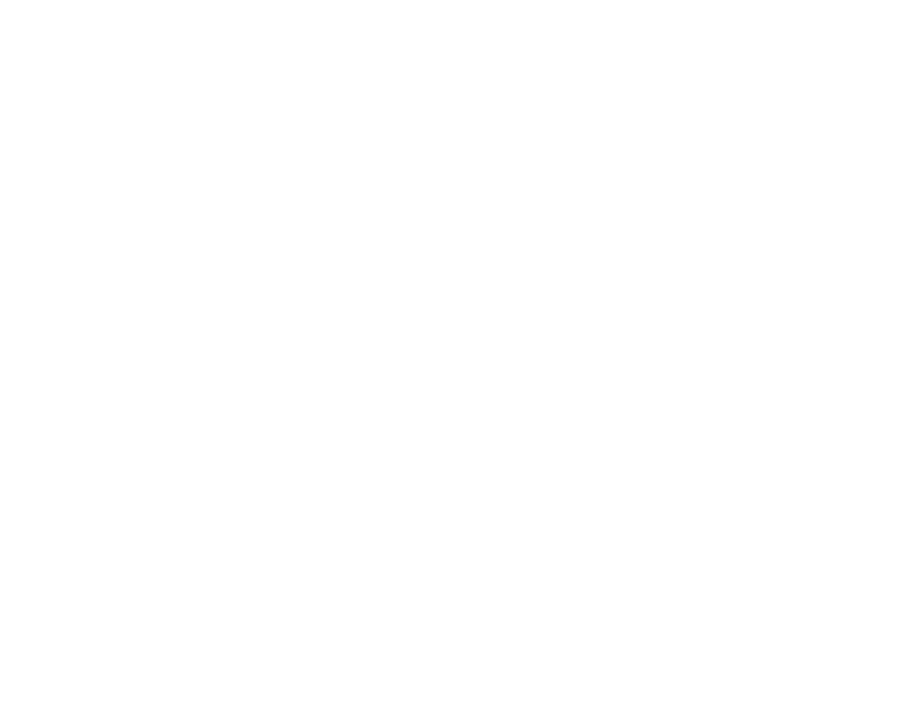
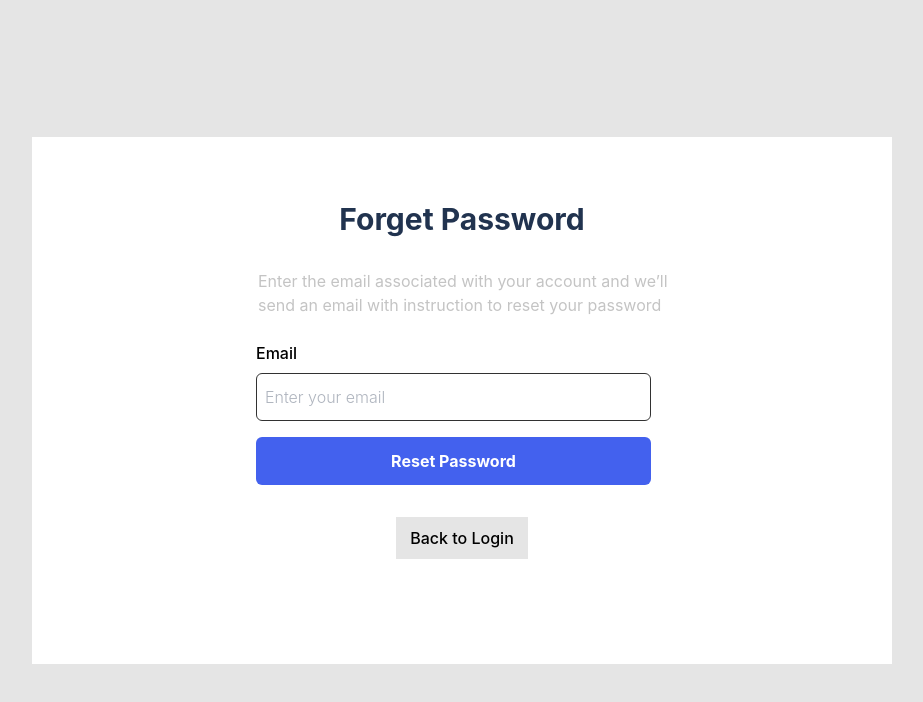
Before and after one commit to Danny4life/fintech.africa, a React (Vite) app: page /password-reset in a window 1280 px wide. Before the commit this address had no page. Shown: the top 702 px of the page, without its empty margins (178-1101 px from the left). Built offline with nearby package versions, Linux system fonts and the light colour scheme.

Commit message:
add reset password

```diff
--- a/src/App.jsx
+++ b/src/App.jsx
@@ -2,6 +2,7 @@
 import EmailVerification from "./pages/email-verification/EmailVerification"
 import Homepage from "./pages/landing-page/Homepage"
 import Login from "./pages/login/Login"
+import PasswordReset from "./pages/password-reset-verification/PasswordReset"
 import Signup from "./pages/signup/Signup"
 
 
@@ -15,6 +16,7 @@
         <Route exact path="/signup"  element={<Signup />}/>
         <Route exact path="/email-verification"  element={<EmailVerification />}/>
         <Route exact path="/login"  element={<Login />}/>
+        <Route exact path="/password-reset"  element={<PasswordReset />}/>
       </Routes>
       </BrowserRouter>
 
--- a/src/pages/login/Login.jsx
+++ b/src/pages/login/Login.jsx
@@ -50,7 +50,7 @@
                                 />
                             </div>
                             <div className="mb-6">
-                                <Link to="/" className="ml-6
+                                <Link to="/password-reset" className="ml-6
                                     lg:ml-48 text-base font-normal text-[#4285F4] leading-6">
                                     Forget passord?
                                 </Link>
@@ -65,7 +65,7 @@
                             </button>
                            </div>
                            <div className="lg:ml-48 ml-6">
-                             <Link to="/login" className="text-base font-normal text-[#000000] leading-6 cursor-pointer">Don't have an account? <span className="text-base font-bold leading-6 text-[#4361EE]">Create an account</span></Link>
+                             <Link to="/signup" className="text-base font-normal text-[#000000] leading-6 cursor-pointer">Don't have an account? <span className="text-base font-bold leading-6 text-[#4361EE]">Create an account</span></Link>
                            </div>
                         </div>
                     </form>
--- /dev/null
+++ b/src/pages/password-reset-verification/PasswordReset.jsx
@@ -0,0 +1,59 @@
+import { Link, useNavigate } from "react-router-dom";
+
+const PasswordReset = () => {
+
+    const navigate = useNavigate();
+    return (
+        <section className="bg-[#E5E5E5] h-screen flex justify-center items-center">
+        <div className="w-[430px] h-[350px]
+        lg:w-[860px] lg:h-[527px] bg-white"
+        >
+            <div className="flex flex-col justify-center items-center non-italic lg:pt-16 pt-6">
+                <h3 className="text-base
+                lg:text-3xl font-bold leading-10 text-[#21334F] lg:mb-8">
+                    Forget Password
+                </h3>
+                <p className="lg:w-[27rem] lg:text-base text-sm font-normal text-[#C4C4C4] lg:mb-6 ml-6">
+                Enter the email associated with your account and we’ll send an email with instruction to reset your password
+                </p>
+            </div>
+            <div className="lg:ml-56 ml-6">
+                <label htmlFor="email" className="block text-base font-medium text-[#000000] leading-6 mb-2">
+                    Email
+                </label>
+                <input
+                type="email"
+                name="email"
+                placeholder="Enter your email"
+                required
+                className="w-[20rem] text-base text-[#C4C4C4] font-light leading-6 mb-4
+                            lg:w-[24.688rem] h-[3rem] bg-[#FFFFFF] border-[#000000]
+                            rounded-md opacity-80 py-2 px-2 border"
+                />
+          </div>
+          <div className="lg:ml-56 non-italic ml-6">
+                <button
+                    className="w-[20rem] lg:mb-8 mb-2
+                                text-base font-bold text-[#FFFFFF]
+                                leading-4 lg:w-[24.688rem] h-[3rem] bg-[#4361EE]
+                                 rounded-md py-2 px-2"
+                    onClick={() => navigate("/email-verification")}
+                            >
+                                Reset Password
+                </button>
+            </div>
+            <div className="flex justify-center items-center">
+                <Link to="/"
+                className="text-base font-medium leading-5 text-[#000000;]
+                w-[132px] h-[42px] bg-[#E5E5E5] flex justify-center items-center">
+                    Back to Login
+                </Link>
+            </div>
+        </div>
+
+
+    </section>
+     );
+}
+
+export default PasswordReset;
```
Also changed, not shown: src/pages/email-verification/EmailVerification.jsx (+0 -8 lines).
